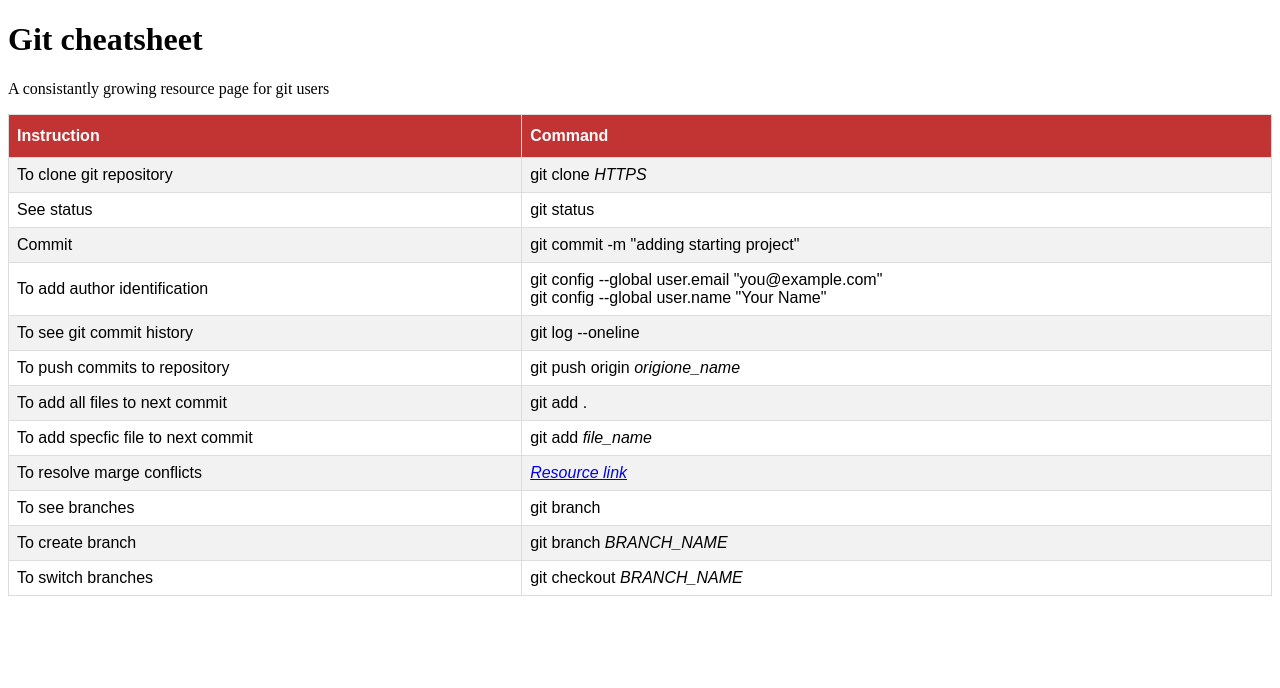
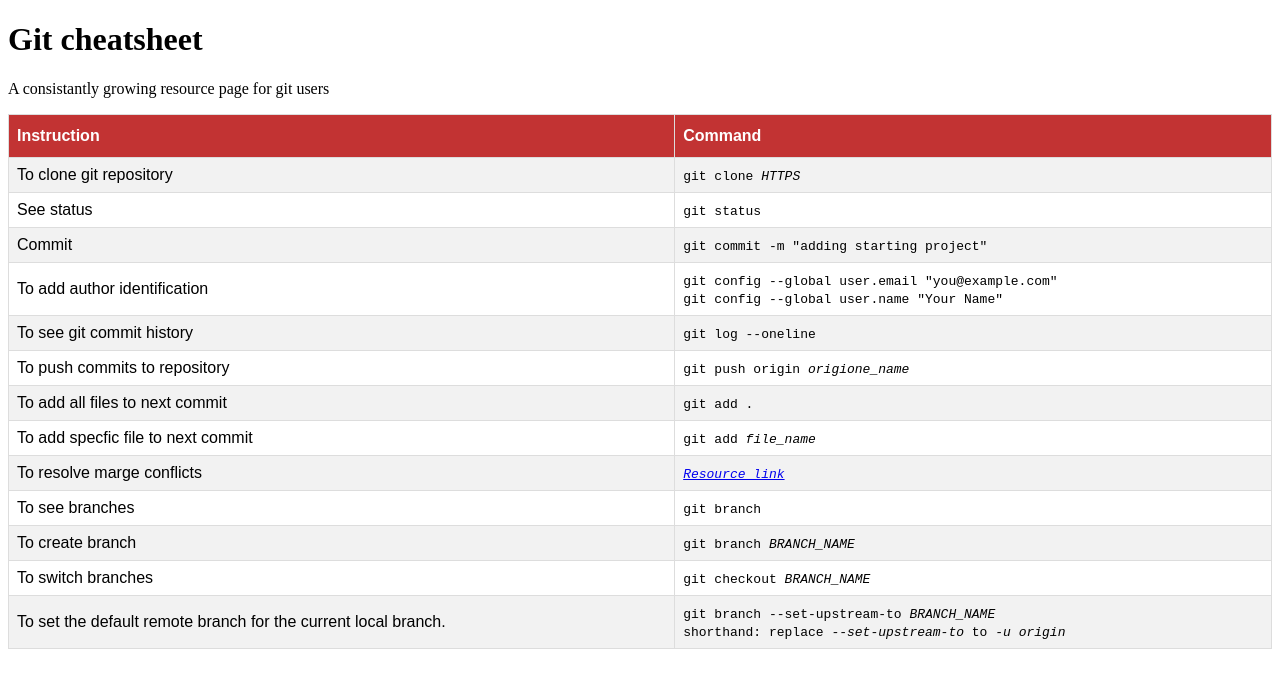
Before and after one commit to rakib313/Background-Generator, a plain HTML site: page index.html in a window 1280 px wide. Drawn offline with Linux system fonts and the light colour scheme.

Commit message:
adding set default remote branch instruction

```diff
--- a/index.html
+++ b/index.html
@@ -17,51 +17,56 @@
         </tr>
         <tr>
             <td>To clone git repository</td>
-            <td>git clone <i>HTTPS</i></td>
+            <td><code>git clone <i>HTTPS</i></code></td>
         </tr>
         <tr>
             <td>See status</td>
-            <td>git status</td>
+            <td><code>git status</code></td>
         </tr>
         <tr>
             <td>Commit</td>
-            <td>git commit -m "adding starting project"</td>
+            <td><code>git commit -m "adding starting project"</code></td>
         </tr>
         <tr>
             <td>To add author identification</td>
-            <td>  git config --global user.email "you@example.com" <br>
-                git config --global user.name "Your Name"</td>
+            <td><code>git config --global user.email "you@example.com" <br>
+                git config --global user.name "Your Name"</code></td>
         </tr>
         <tr>
             <td>To see git commit history</td>
-            <td>git log --oneline</td>
+            <td><code>git log --oneline</code></td>
         </tr>
         <tr>
             <td>To push commits to repository</td>
-            <td>git push origin <i>origione_name</i></td>
+            <td><code>git push origin <i>origione_name</i></code></td>
         </tr>
             <td>To add all files to next commit</td>
-            <td>git add .</td>
+            <td><code>git add .</code></td>
         </tr>
         <tr>
             <td>To add specfic file to next commit</td>
-            <td>git add <i>file_name</i></td>
+            <td><code>git add <i>file_name</i></code></td>
         </tr>
         <tr>
             <td>To resolve marge conflicts</td>
-            <td><a target="_blank" href="https://docs.github.com/en/pull-requests/collaborating-with-pull-requests/addressing-merge-conflicts/resolving-a-merge-conflict-using-the-command-line"><i>Resource link</i></a></td>
+            <td><code><a target="_blank" href="https://docs.github.com/en/pull-requests/collaborating-with-pull-requests/addressing-merge-conflicts/resolving-a-merge-conflict-using-the-command-line"><i>Resource link</i></a></code></td>
         </tr>
         <tr>
             <td>To see branches</td>
-            <td>git branch</td>
+            <td><code>git branch</code></td>
         </tr>
 
             <td>To create branch</td>
-            <td>git branch <i>BRANCH_NAME</i></td>
+            <td><code>git branch <i>BRANCH_NAME</i></code></td>
         </tr>
         <tr>
             <td>To switch branches</td>
-            <td>git checkout <i>BRANCH_NAME</i></td>
+            <td><code>git checkout <i>BRANCH_NAME</i></code></td>
+        </tr>
+        <tr>
+            <td>To set the default remote branch for the current local branch.</td>
+            <td><code>git branch --set-upstream-to <i>BRANCH_NAME</i> <br>
+                        shorthand: replace <i>--set-upstream-to</i> to <i>-u origin</i> </code></td>
         </tr>
       </table>
 
```
